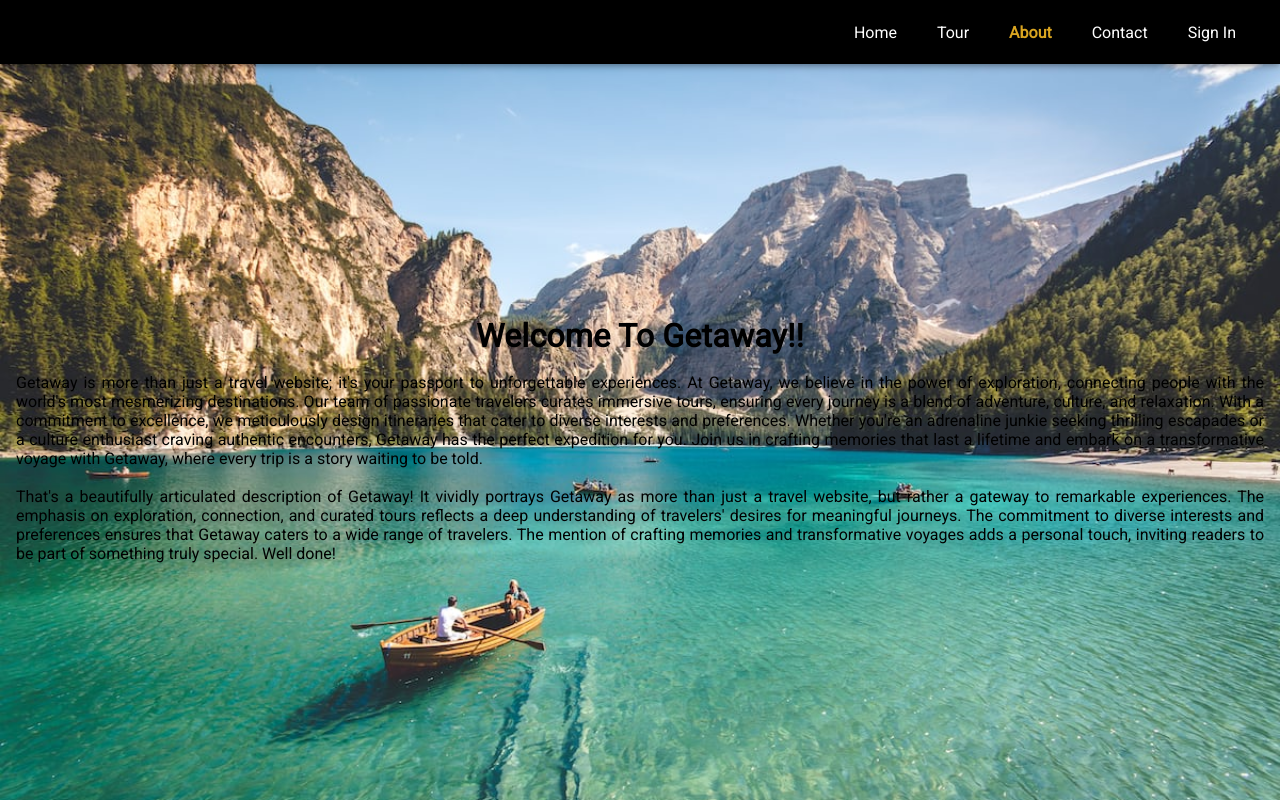
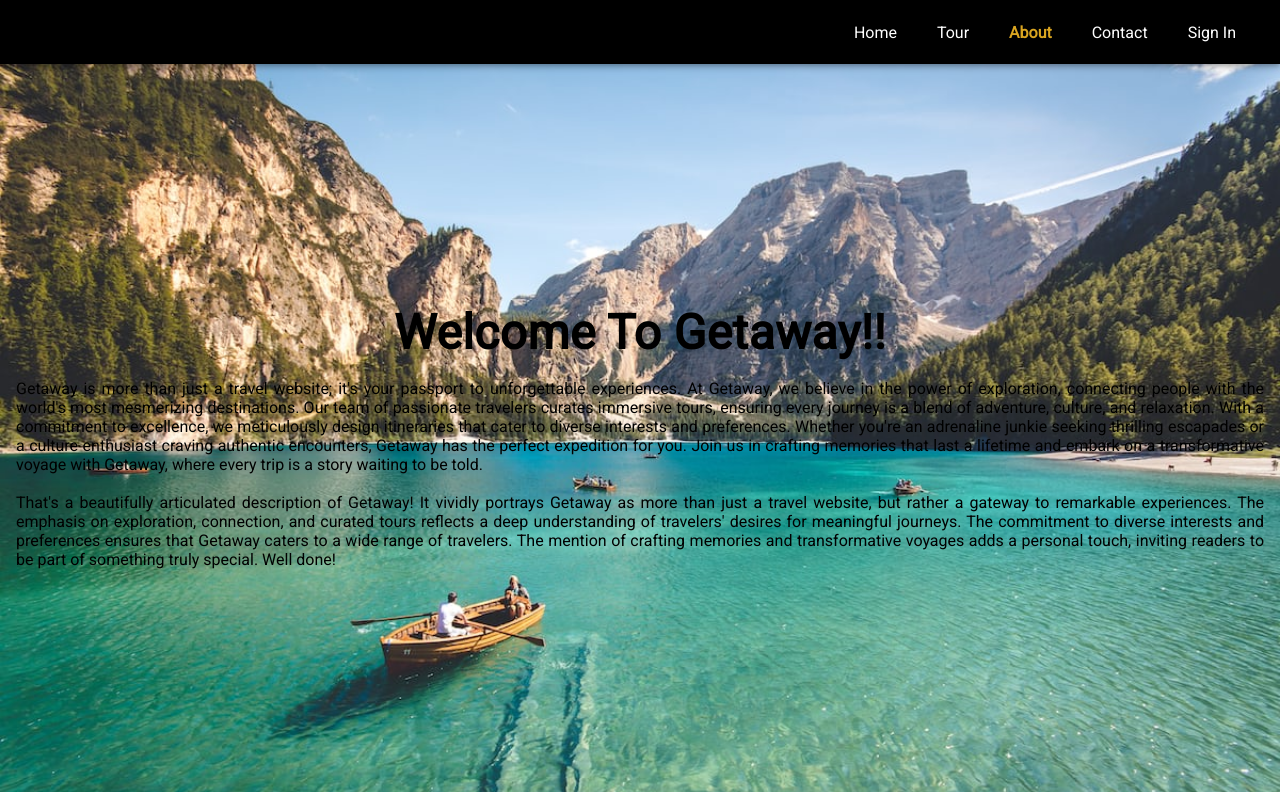
Before and after one commit to saniya1909/CITL-Frontend, a React (Create React App) app: page /about in a window 1280 px wide. Built offline with nearby package versions, Linux system fonts and the light colour scheme.

Commit message:
font size of headline in about
Co-Authored-By: Kunal Bhatia <117523747+kunzbhatia@users.noreply.github.com>

```diff
--- a/src/pages/About.js
+++ b/src/pages/About.js
@@ -6,16 +6,16 @@ import background from "../images/background.jpg";
 const About = () => {
   return (
     <Layout>
-       <div className="home" style={{ backgroundImage: `url(${background})`, maxHeight:"92vh" }}>
+       <div className="home" style={{ backgroundImage: `url(${background})`, maxHeight:"91vh" }}>
       <Box
         sx={{
-          my: 15,
+          my: 16,
           textAlign: "center",
           p: 2,
           "& h4": {
             fontWeight: "bold",
             my: 2,
-            fontSize: "2rem",
+            fontSize: "3rem",
           },
           "& p": {
             textAlign: "justify",
@@ -23,7 +23,7 @@ const About = () => {
           "@media (max-width:600px)": {
             mt: 0,
             "& h4 ": {
-              fontSize: "1.5rem",
+              fontSize: "3.5rem",
             },
           },
         }}
```
